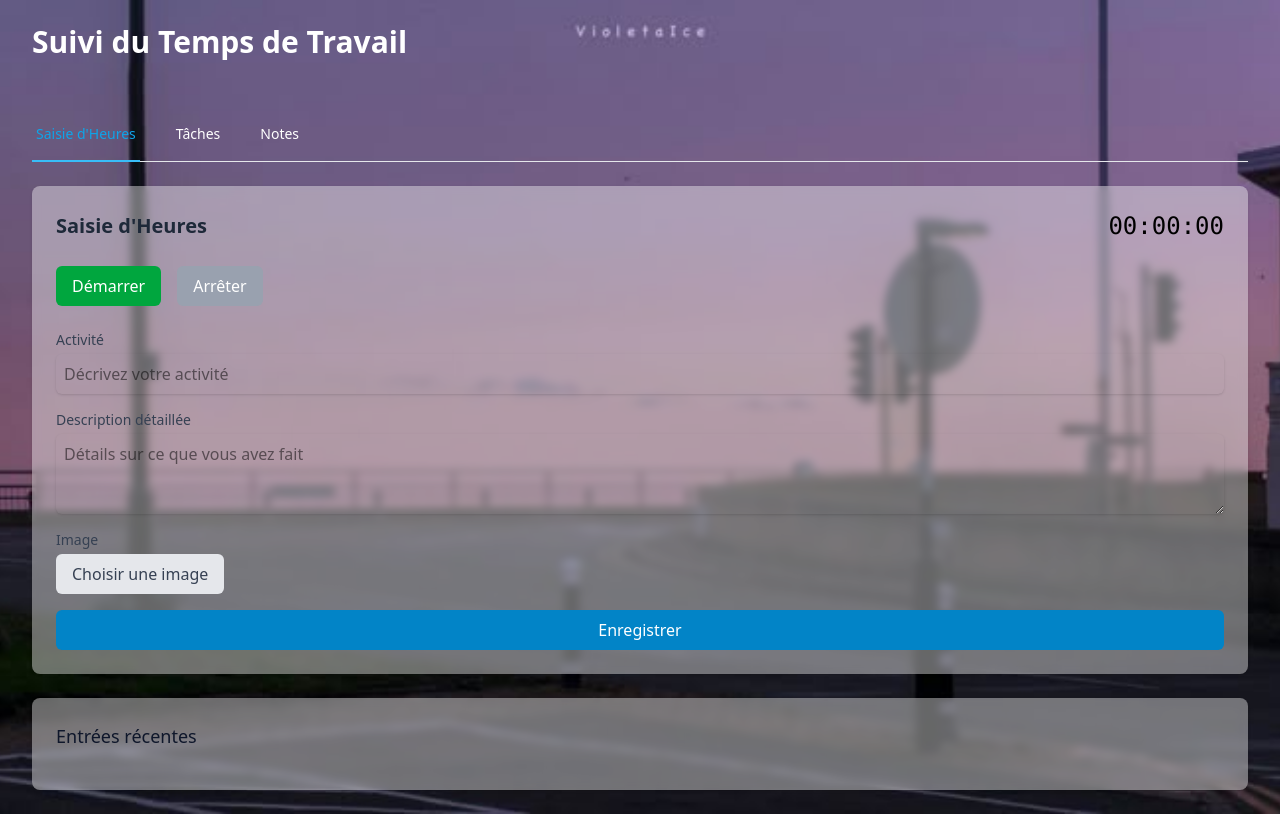
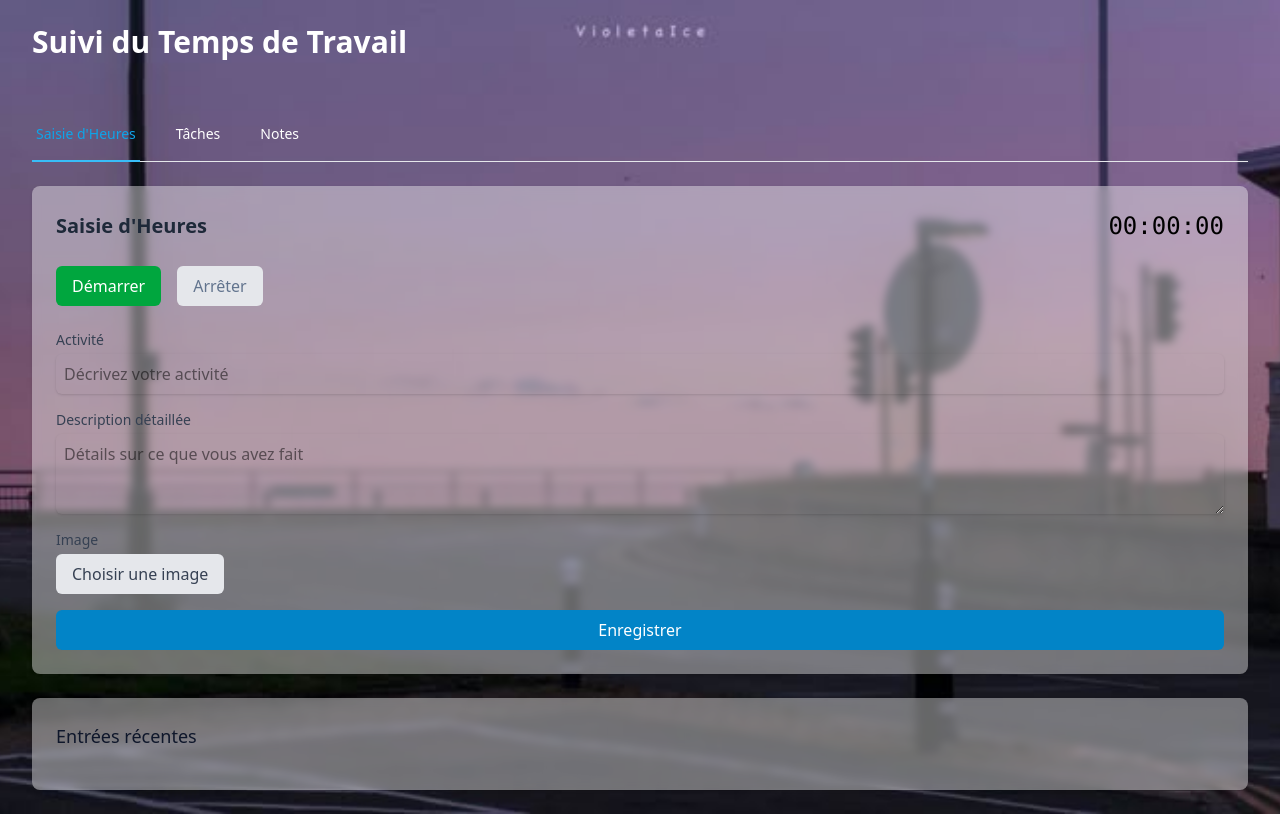
Before and after one commit to N0tFond/Tracker_Time, a Vue app: page / in a window 1280 px wide. Built offline with nearby package versions, Linux system fonts and the light colour scheme.

Commit message:
【💎】Fix 'Stop' button

```diff
--- a/src/components/TimeTraking.vue
+++ b/src/components/TimeTraking.vue
@@ -149,7 +149,7 @@ export default {
                     Démarrer
                 </button>
                 <button @click="stopTimer" :disabled="!isTimerRunning"
-                    class="px-4 py-2 bg-red-600 text-white rounded-md disabled:bg-gray-400">
+                    class="px-4 py-2 bg-red-600 text-slate-500 rounded-md disabled:bg-gray-200">
                     Arrêter
                 </button>
             </div>
```
